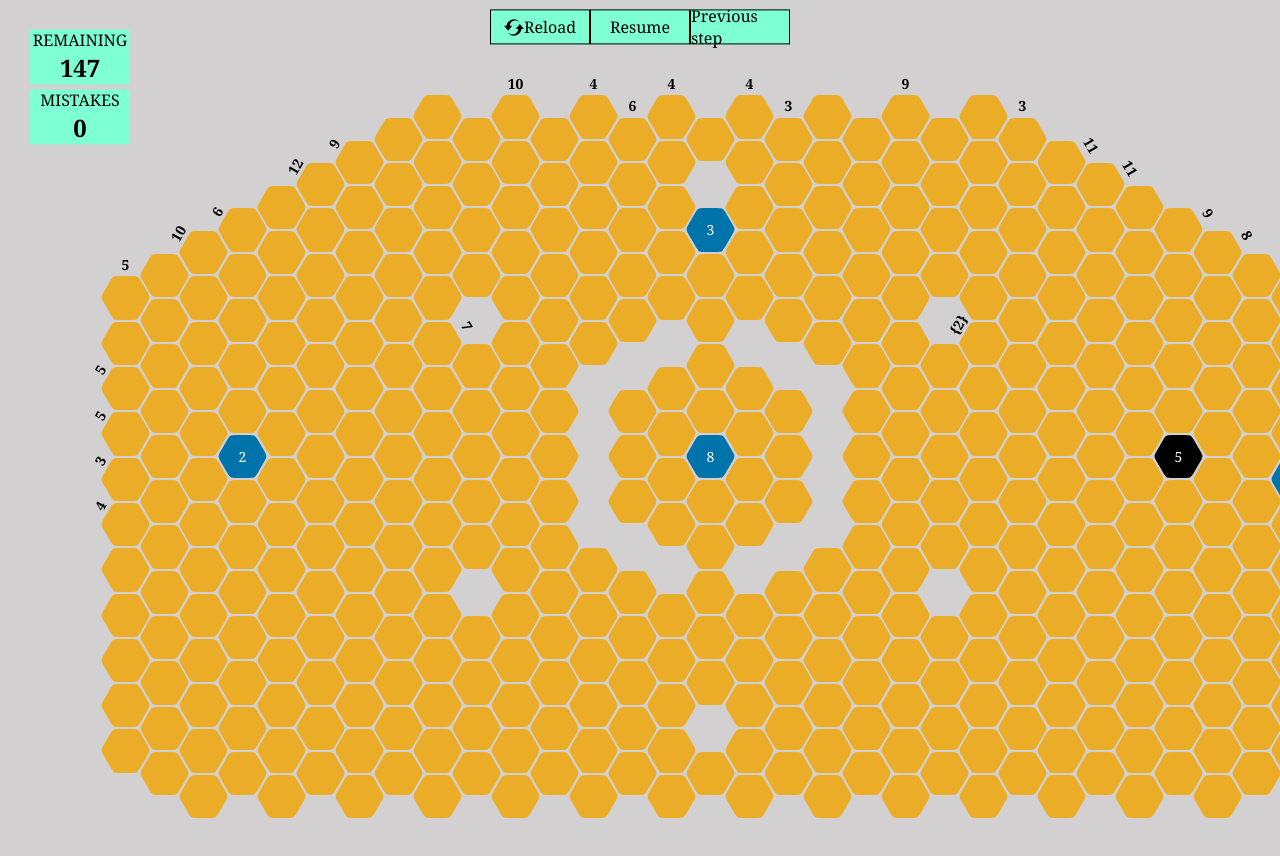
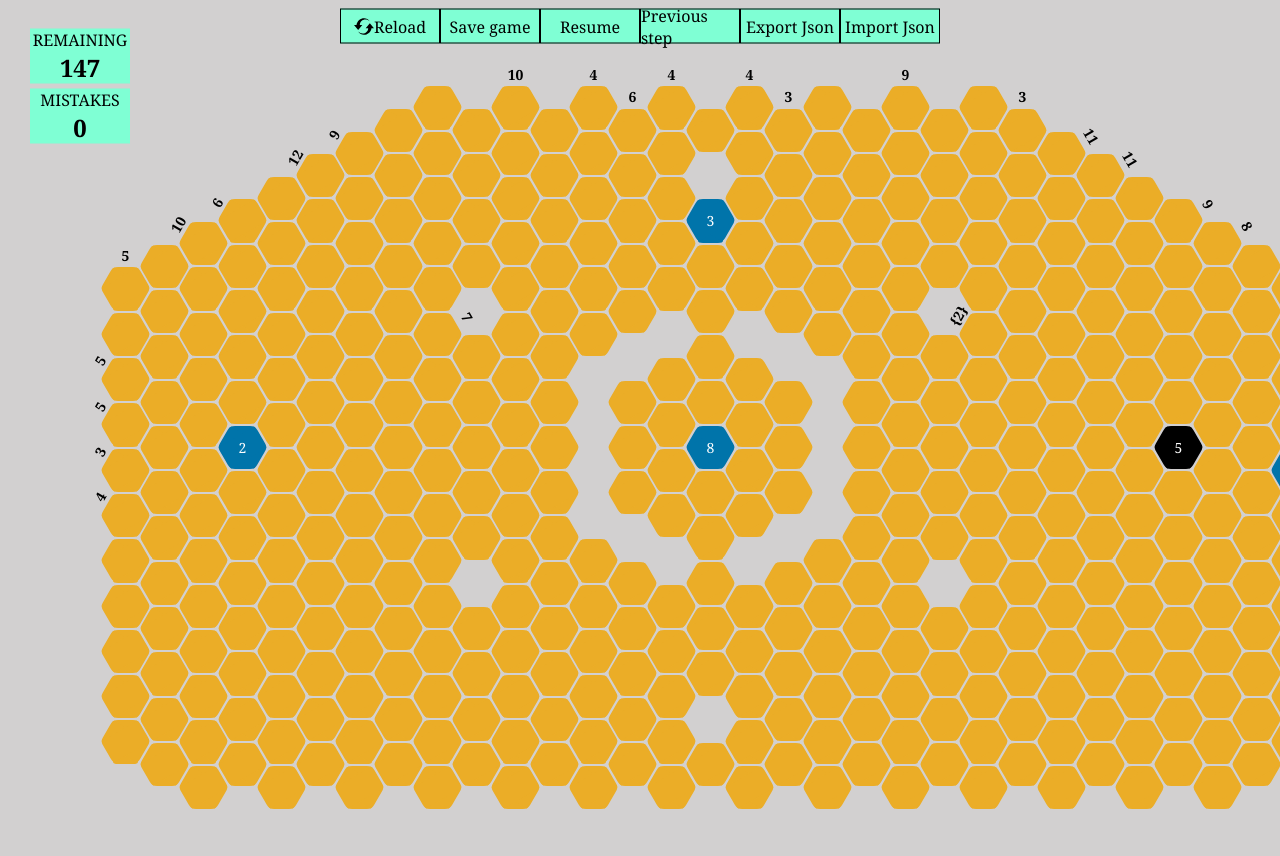
Before and after one commit to Harold-Luong/Hexcells, a React (Create React App) app: page / in a window 1280 px wide. Shown: the top 856 px of the page. Built offline with nearby package versions, Linux system fonts and the light colour scheme.

Commit message:
adđ funtion import and export file JSON

```diff
--- a/src/component/HexCellsGame.js
+++ b/src/component/HexCellsGame.js
@@ -1,33 +1,44 @@
-import React, { useRef, useEffect } from "react";
+import React, { useEffect } from "react";
 import { useState } from "react";
 import "../style/hexcells-style.scss";
+
 import {
   renderObjectHexcells,
   handleFortmatId,
   arr_result_blue,
 } from "../data";
+
 const HexCellsGame = () => {
-  useEffect(() => {
-    window.addEventListener("beforeunload", alertUser);
-    window.addEventListener("unload", handleTabClosing);
-
-    return () => {
-      window.removeEventListener("beforeunload", alertUser);
-      window.removeEventListener("unload", handleTabClosing);
-    };
-  });
-
-  const handleTabClosing = () => {
-    console.log("close");
-  };
-
-  const alertUser = (event) => {
+  /**
+   *handle event close tab and reload tab
+   */
+  // useEffect(() => {
+  //   window.addEventListener("beforeunload", saveEvent);
+  //   return () => {
+  //     window.removeEventListener("beforeunload", saveEvent);
+  //   };
+  // });
+  /**
+   * save data when user close or relaod tab
+   */
+  const saveEvent = (event) => {
     event.preventDefault();
     event.returnValue = "";
     handleSave();
   };
+  //
+
+  // const handleChange = (newValue) => {
+  //   window.localStorage.setItem("hexcells", JSON.stringify(newValue));
+  //   return newValue;
+  // };
+
+  //arr total hexBlue
   const arr_blue = arr_result_blue();
+  //arr get from locale
   const arrHexCellFromLocal = window.localStorage.getItem("hexcells");
+  //point
+
   const [remaining, setRemaning] = useState(147);
   const [mistakes, setMistakes] = useState(0);
 
@@ -41,20 +52,23 @@ const HexCellsGame = () => {
       JSON.stringify(renderObjectHexcells())
     );
   }
+  // state data json
   const [hexCells, setHexCells] = useState(renderObjectHexcells());
 
   /**
-   * back hex
+   * Previous once hex
    */
   const handlePrevious = () => {
     //setHexCells((hexCells) => hexCells + 1);
     const getObjUpdateFromLocal = JSON.parse(
       window.localStorage.getItem("previous")
     );
+    //check localStorage
     if (getObjUpdateFromLocal !== null) {
+      //copy arr
       const listHex = [...hexCells];
       let objPre = listHex.find((item) => item.id === getObjUpdateFromLocal.id);
-
+      //if obj local has in arr
       if (objPre !== null) {
         objPre.blue_class = null;
         objPre.black_class = null;
@@ -68,11 +82,11 @@ const HexCellsGame = () => {
   };
 
   /**
-   * load data save
+   * load data save localStorage
    */
   const handleResume = () => {
     const getObjUpdateFromLocal = JSON.parse(
-      window.localStorage.getItem("hexcells-update")
+      window.localStorage.getItem("hexcells-resume")
     );
 
     if (!getObjUpdateFromLocal) {
@@ -99,10 +113,10 @@ const HexCellsGame = () => {
    */
   const handleSave = () => {
     const partStringArr = JSON.stringify(hexCells);
-    window.localStorage.setItem("hexcells-update", partStringArr);
+    window.localStorage.setItem("hexcells-resume", partStringArr);
     window.localStorage.setItem("mistakes", mistakes);
     window.localStorage.setItem("remaining", remaining);
-    console.log("Save success! ");
+
     alert("Save success! ");
   };
   /**
@@ -216,6 +230,32 @@ const HexCellsGame = () => {
         break;
     }
   };
+  /**
+   * export JSON data
+   */
+  const exportData = () => {
+    const obj = [{ mistakes: mistakes, remaining: remaining }];
+    const data = [[...obj], hexCells];
+    const jsonString = `data:text/json;chatset=utf-8,${encodeURIComponent(
+      JSON.stringify(data)
+    )}`;
+    const link = document.createElement("a");
+    link.href = jsonString;
+    link.download = "data.json";
+    link.click();
+  };
+  /**
+   * import json data
+   */
+  const handleImportJson = (e) => {
+    const fileReader = new FileReader();
+    fileReader.readAsText(e.target.files[0], "UTF-8");
+    fileReader.onload = (e) => {
+      setHexCells(JSON.parse(e.target.result)[1]);
+      setMistakes(JSON.parse(e.target.result)[0][0].mistakes);
+      setRemaning(JSON.parse(e.target.result)[0][0].remaining);
+    };
+  };
 
   return (
     <div>
@@ -242,9 +282,9 @@ const HexCellsGame = () => {
           Reload
         </div>
         <br />
-        {/* <div className="save" onClick={handleSave}>
+        <div className="save" onClick={handleSave}>
           Save game
-        </div> */}
+        </div>
         <br />
         <div className="play-again" onClick={handleResume}>
           Resume
@@ -253,6 +293,22 @@ const HexCellsGame = () => {
         <div id="back" onClick={handlePrevious}>
           Previous step
         </div>
+        <div className="export-data" onClick={exportData}>
+          Export Json
+        </div>
+
+        <label htmlFor="importJson" className="import-data">
+          Import Json
+        </label>
+        <input
+          id="importJson"
+          type="file"
+          name="file"
+          className="input-data"
+          onChange={handleImportJson}
+        />
+
+        {/* <UploadFile dataJSON={handleChange} /> */}
       </div>
       {/* hexcells */}
       <div className="honeycomb">
--- a/src/data.js
+++ b/src/data.js
@@ -1,7 +1,7 @@
 const main_class = "hexagon";
 const black_class = "black_node";
 const blue_class = "blue_node";
-const buzz_class = "buzz";
+
 const hidden_class = "hexanone";
 const status_check_click = false;
 const main_content_class = "hexagontent";
--- a/src/style/hexcells-style.scss
+++ b/src/style/hexcells-style.scss
@@ -32,6 +32,8 @@ html {
       .play-again,
       .reload,
       .save,
+      .export-data,
+      .import-data,
       #back {
         display: flex;
         width: 100px;
@@ -49,6 +51,14 @@ html {
         &:active {
           background-color: darkgreen;
         }
+      }
+
+      .import-data {
+        width: auto !important;
+      }
+      .input-data {
+        height: 100%;
+        display: none;
       }
 
       .remaining {
@@ -190,7 +200,9 @@ html {
     }
   }
 }
-
+label {
+  padding: 0 4px;
+}
 // effect buzz
 .df-num {
   pointer-events: all !important;
```
Also changed, not shown: src/component/exportJson.js (added, +11 -0 lines).
